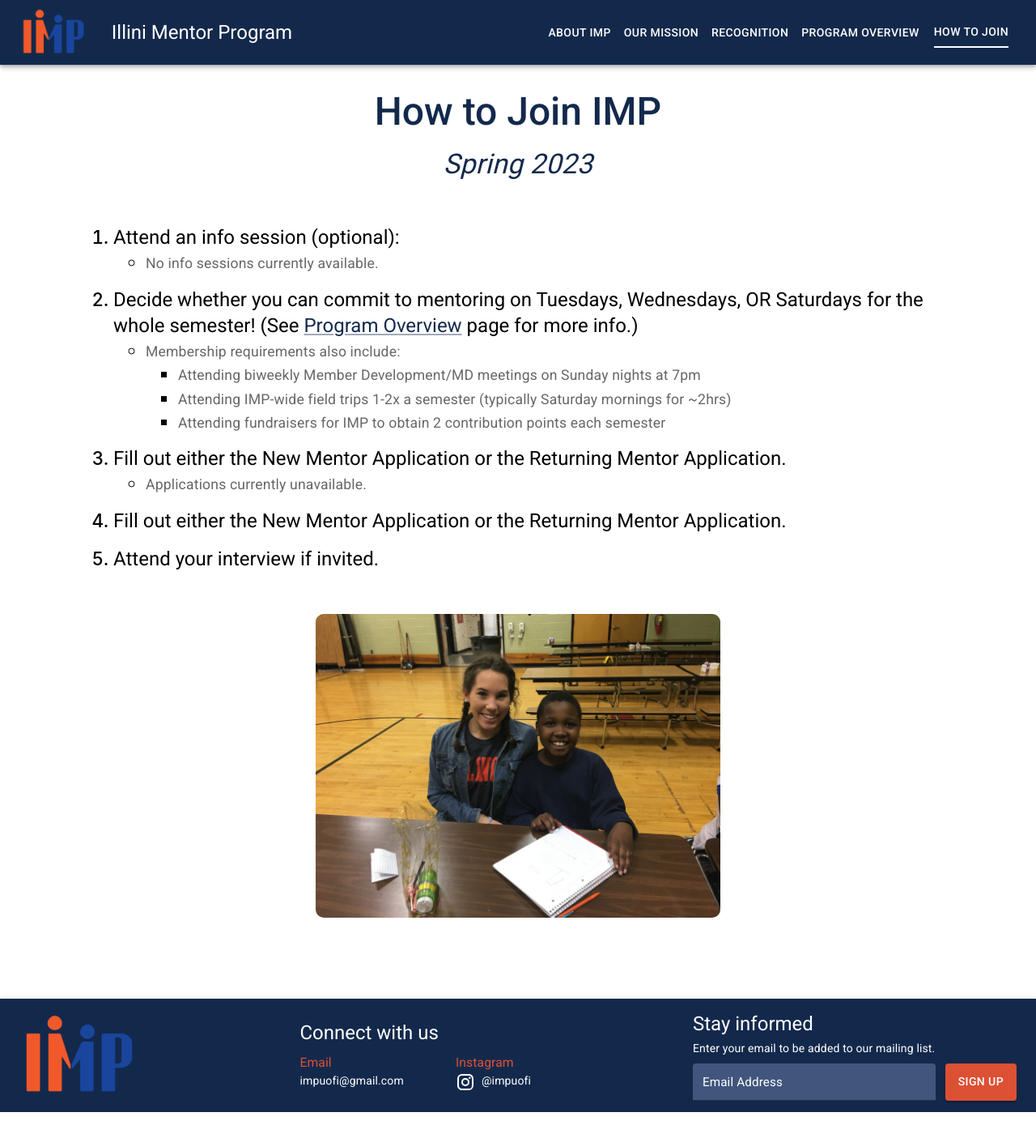
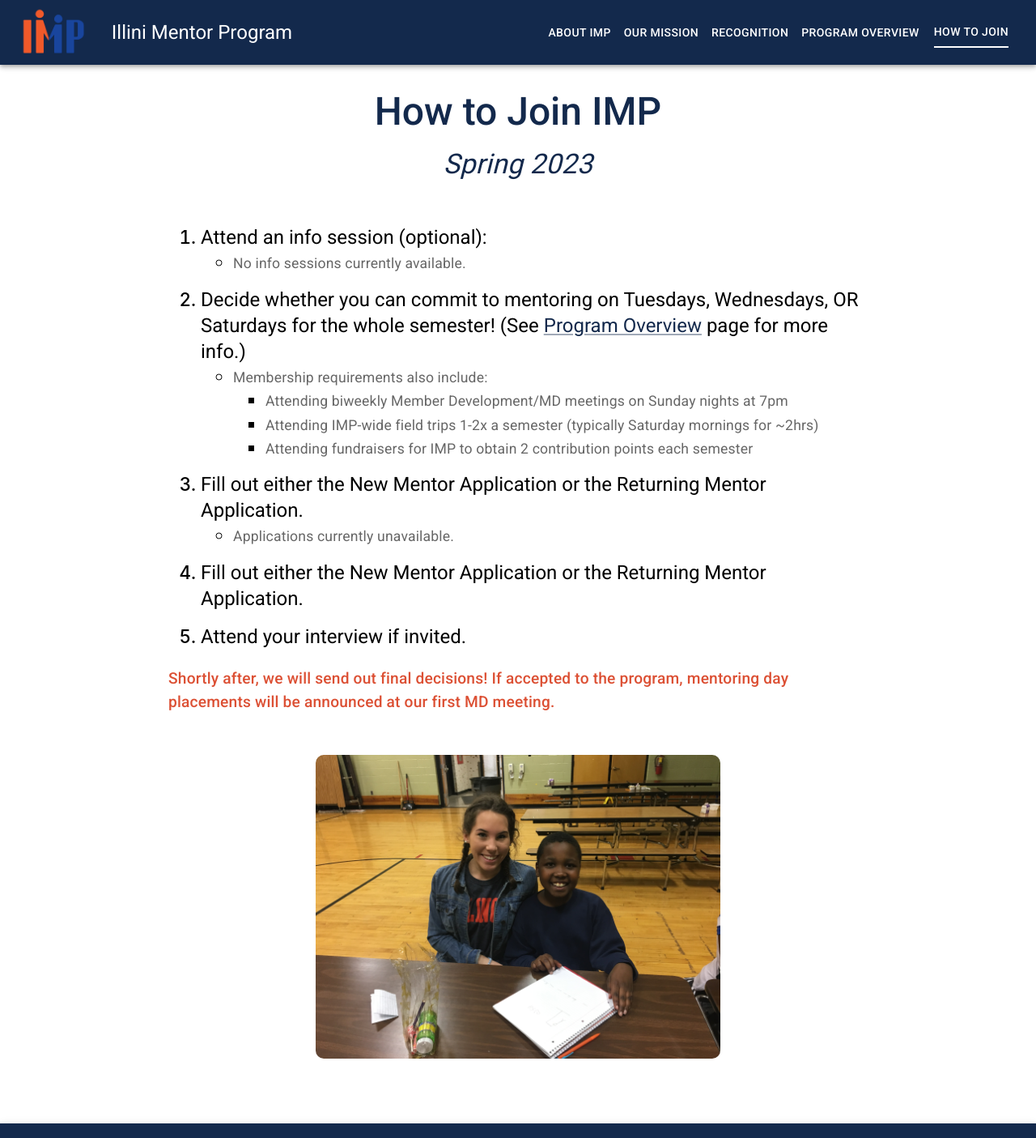
Before and after one commit to ngersich/imp, a React (Create React App) app: page /join in a window 1280 px wide. Shown: the top 1405 px of the page at 81% size. Before the commit the page ends 1373 px from the top, so only its background shows below. Built offline with nearby package versions, Linux system fonts and the light colour scheme.

Commit message:
join updates

```diff
--- a/src/Screens/HowToJoin/HowToJoin.js
+++ b/src/Screens/HowToJoin/HowToJoin.js
@@ -13,7 +13,7 @@ function HowToJoin() {
                 <Typography variant="h3" textAlign='center'>How to Join IMP</Typography>
                 <Typography variant="h4" textAlign="center" color="primary"><i>Spring 2023</i></Typography>
                 <Stack alignItems="center">
-                    <Stack>
+                    <Stack sx={{width: {xs: '100%', md: '80%'}}}>
                         <ol className="orderedListStyle">
                             <li className="orderedListEl"><Typography className="listHeading" variant="h5">Attend an info session (optional):</Typography></li>
                             <ul>
@@ -35,11 +35,12 @@ function HowToJoin() {
                             <li className="orderedListEl"><Typography variant="h5" className="listHeading" >Fill out either the New Mentor Application or the Returning Mentor Application.</Typography></li>
                             <li className="orderedListEl"><Typography variant="h5" className="listHeading" >Attend your interview if invited.</Typography></li>
                         </ol>
+                        <Typography variant="body1" color="secondary" sx={{fontWeight: '500', fontSize: '1.2rem'}}>Shortly after, we will send out final decisions! If accepted to the program, mentoring day placements will be announced at our first MD meeting.</Typography>
                     </Stack>
-                    <Box component="img" alt="join_img" src={JoinImage} sx={{width: '80%', maxWidth: '500px', borderRadius: '10px', marginTop: '30px'}} />
+                    <Box component="img" alt="join_img" src={JoinImage} sx={{width: '80%', maxWidth: '500px', borderRadius: '10px', marginTop: '50px'}} />
                 </Stack>
             </Stack>
-            <Box height='100px' />
+            <Box height='80px' />
             <Footer />
         </Box>
     );
```
